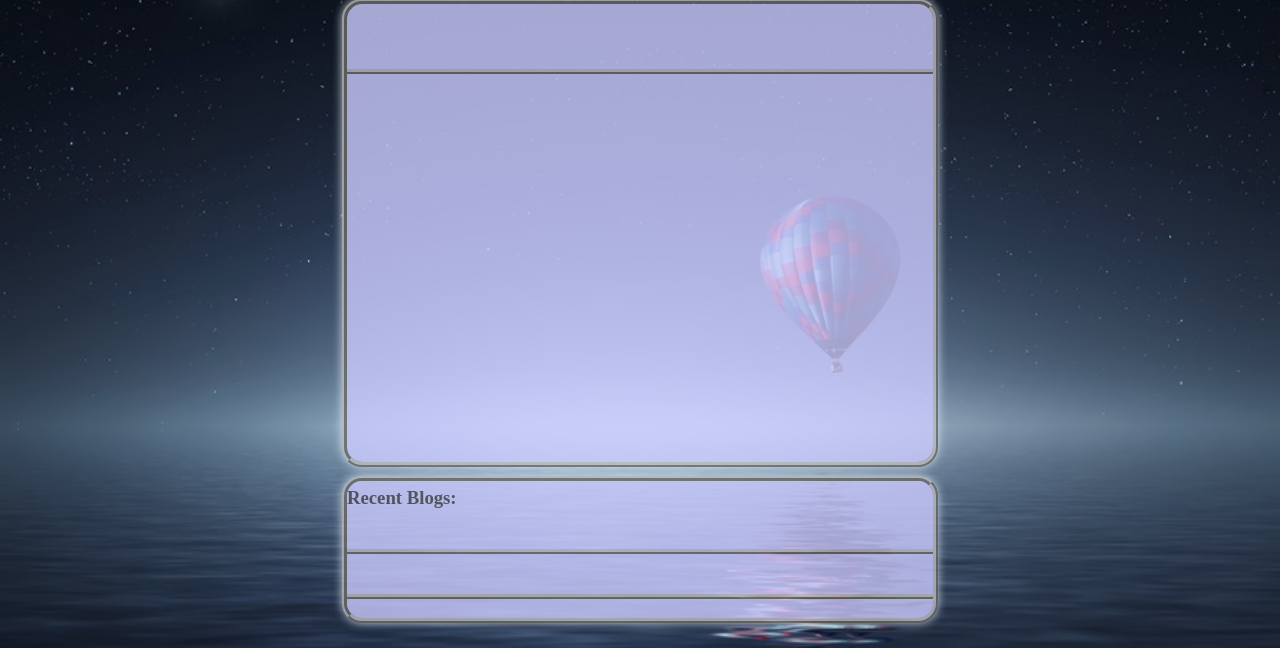
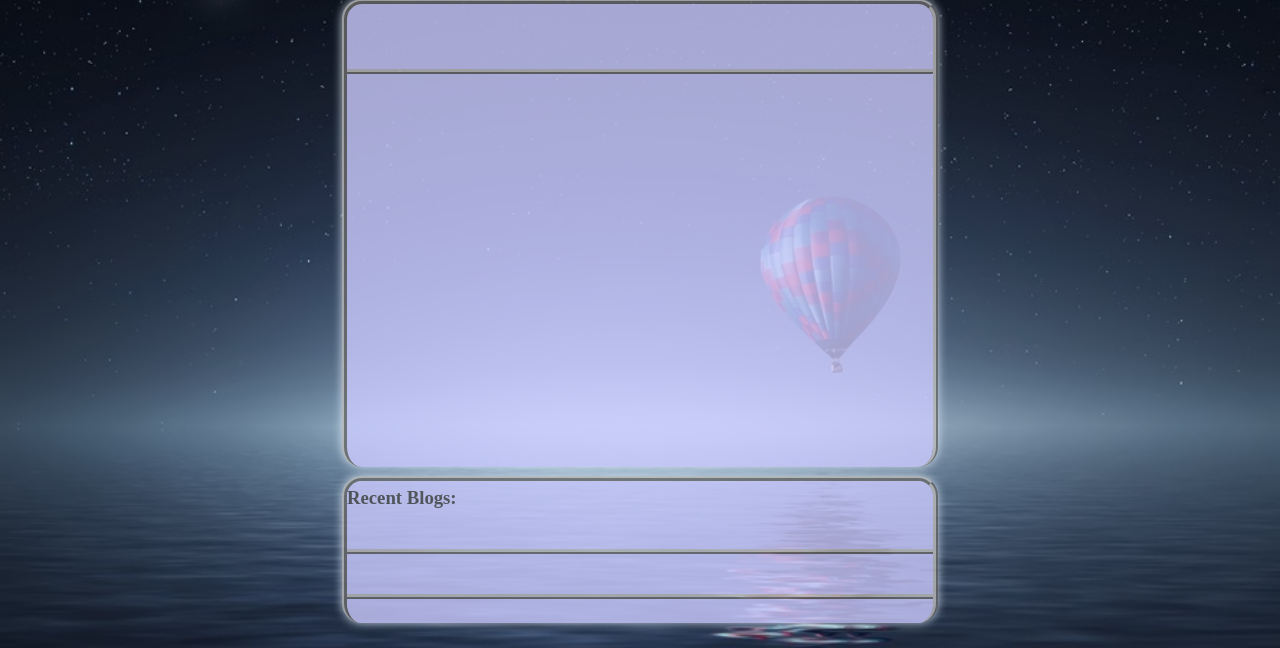
Before and after one commit to aimee-wyld/portfolio-site, a PHP site: page /article.php?blog=1 in a window 1280 px wide. Shown: the part 152-800 px from the top of the page. Run offline with PHP 8.4, Linux system fonts and the light colour scheme; data that the repository does not hold is empty.

Commit message:
Edited CSS for article class

```diff
--- a/css/main.css
+++ b/css/main.css
@@ -148,6 +148,7 @@
 	-moz-box-shadow: 0px 0px 10px #e6f2ff;
 	-webkit-box-shadow: 0px 0px 10px #e6f2ff;
 	box-shadow: 0px 0px 10px #e6f2ff;
+	border-bottom: 0;
 }
 
 .article2 {
```
